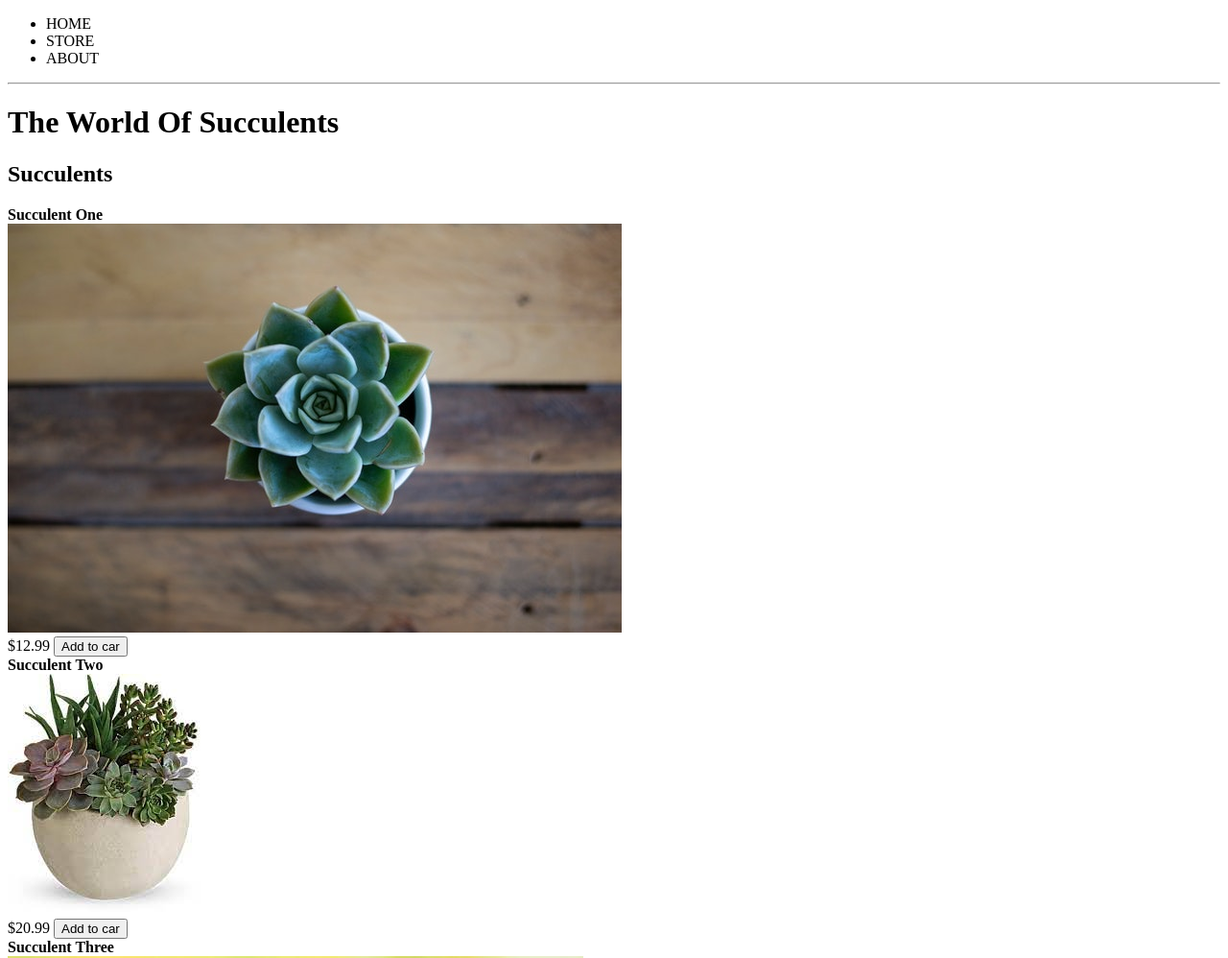
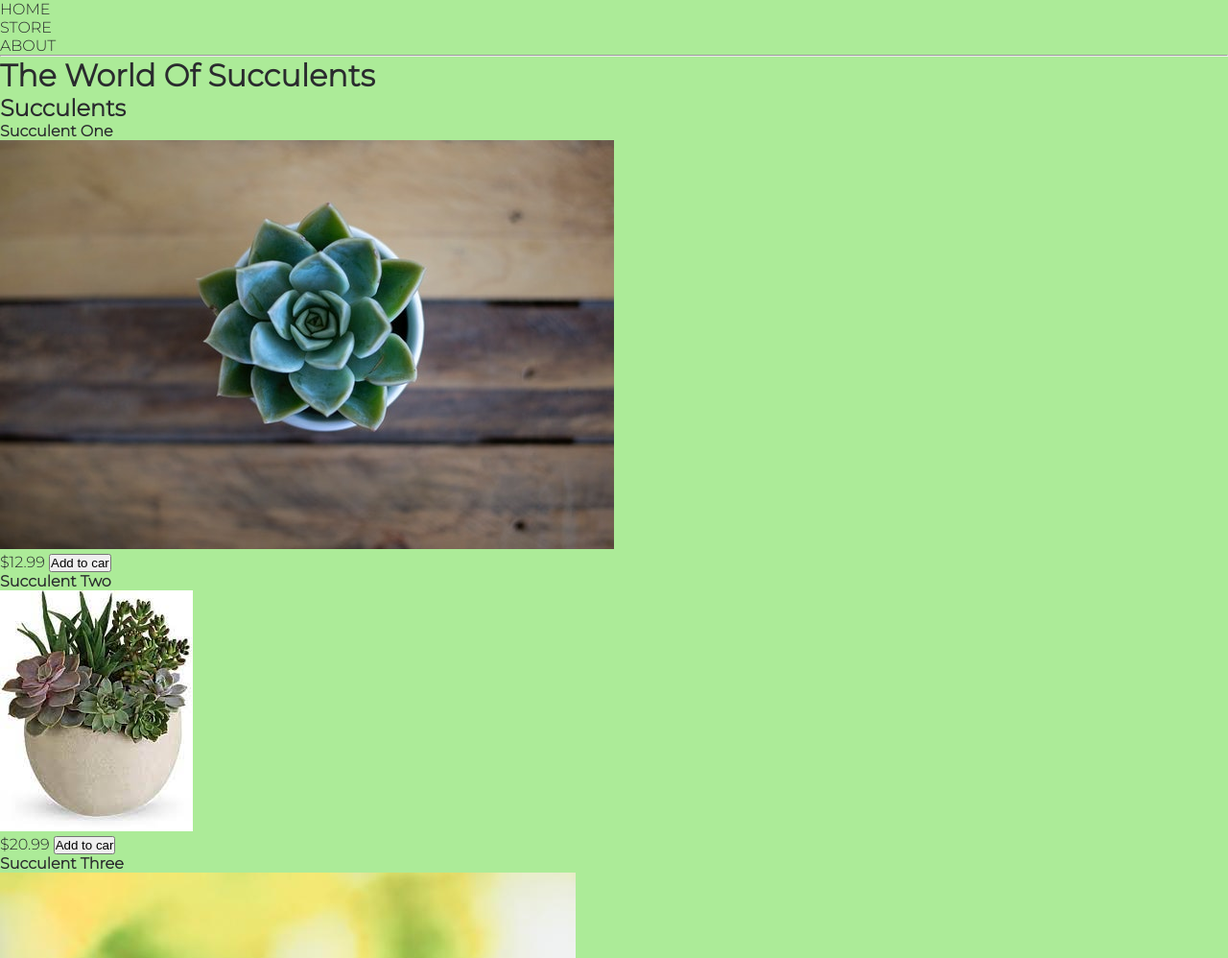
Before and after one commit to luisorlandogomezjimenez/succulents-website, a plain HTML site: page store.html in a window 1280 px wide. Shown: the top 998 px of the page at 96% size. Drawn offline with Linux system fonts and the light colour scheme.

Commit message:
js and css

```diff
--- a/css/main.css
+++ b/css/main.css
@@ -0,0 +1,23 @@
+@import url("https://fonts.googleapis.com/css2?family=Montserrat:wght@300&display=swap");
+
+* {
+  margin: 0;
+  padding: 0;
+  box-sizing: border-box;
+}
+
+:root {
+  --greenColor: #87ff65;
+  --ligthGreenColor: #aceb98;
+  --lightBlueColor: #a4c2a8;
+  --blueColor: #5a5a66;
+  --mainBlack: #2a2b2e;
+  --mainSpacing: 0.1rem;
+  --mainTransition: all 0.3s linear;
+}
+
+body {
+  color: var(--mainBlack);
+  background: var(--ligthGreenColor);
+  font-family: "Montserrat", sans-serif;
+}
--- a/store.html
+++ b/store.html
@@ -6,6 +6,8 @@
     <meta http-equiv="X-UA-Compatible" content="IE=edge">
     <meta name="viewport" content="width=device-width, initial-scale=1.0">
     <title>The World Of Succulents</title>
+    <!-- Custom CSS -->
+    <link rel="stylesheet" href="/css/main.css">
     <!-- Font Awesome -->
     <link rel="stylesheet" href="https://cdnjs.cloudflare.com/ajax/libs/font-awesome/5.15.3/css/all.min.css"
         integrity="sha512-iBBXm8fW90+nuLcSKlbmrPcLa0OT92xO1BIsZ+ywDWZCvqsWgccV3gFoRBv0z+8dLJgyAHIhR35VZc2oM/gI1w=="
@@ -13,8 +15,8 @@
 </head>
 
 <body>
-    <header>
-        <nav>
+    <!-- Navbar -->
+    <nav class="navbar">
         <ul>
             <li>HOME</li>
             <li>STORE</li>
@@ -23,7 +25,6 @@
     </nav>
     <hr>
     <h1>The World Of Succulents</h1>
-    </header>
     <section>
         <h2>Succulents</h2>
         <div>
@@ -121,6 +122,8 @@
             <li><i class="fab fa-twitter"></i></li>
         </ul>
     </footer>
+
+    <script src="/js/app.js"></script>
 </body>
 
 </html>
```
Also changed, not shown: about.html (+2 -0 lines), index.html (+2 -0 lines), img/logo.png (added), js/app.js (added). Lines whose indentation alone changed are shown as unchanged.
